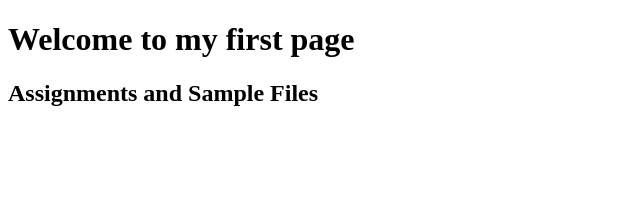
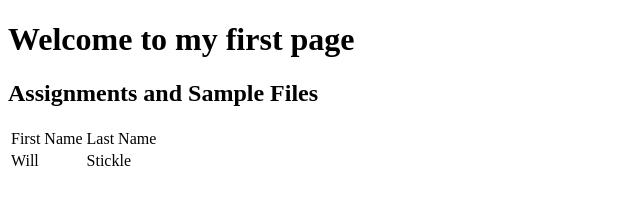
Before and after one commit to sticklew1/sticklew1.github.io, a plain HTML site: page index.html in a window 1280 px wide. Shown: the whole page, without its empty margins (0-640 px from the left). Drawn offline with Linux system fonts and the light colour scheme.

Commit message:
Second version

```diff
--- a/index.html
+++ b/index.html
@@ -7,5 +7,17 @@
   <body>
     <h1>Welcome to my first page</hl>
     <h2>Assignments and Sample Files</h2>
+    <table>
+      <tr>
+        <td>First Name</td>
+        <td>Last Name</td>
+      </tr>
+      <tr>
+        <td>Will</td><td>
+          Stickle
+        </td></tr>
+      <tr><td></td><td></td></tr>
+      <tr><td></td><td></td></tr>
+    </table>
   </body>
 </html>
```
